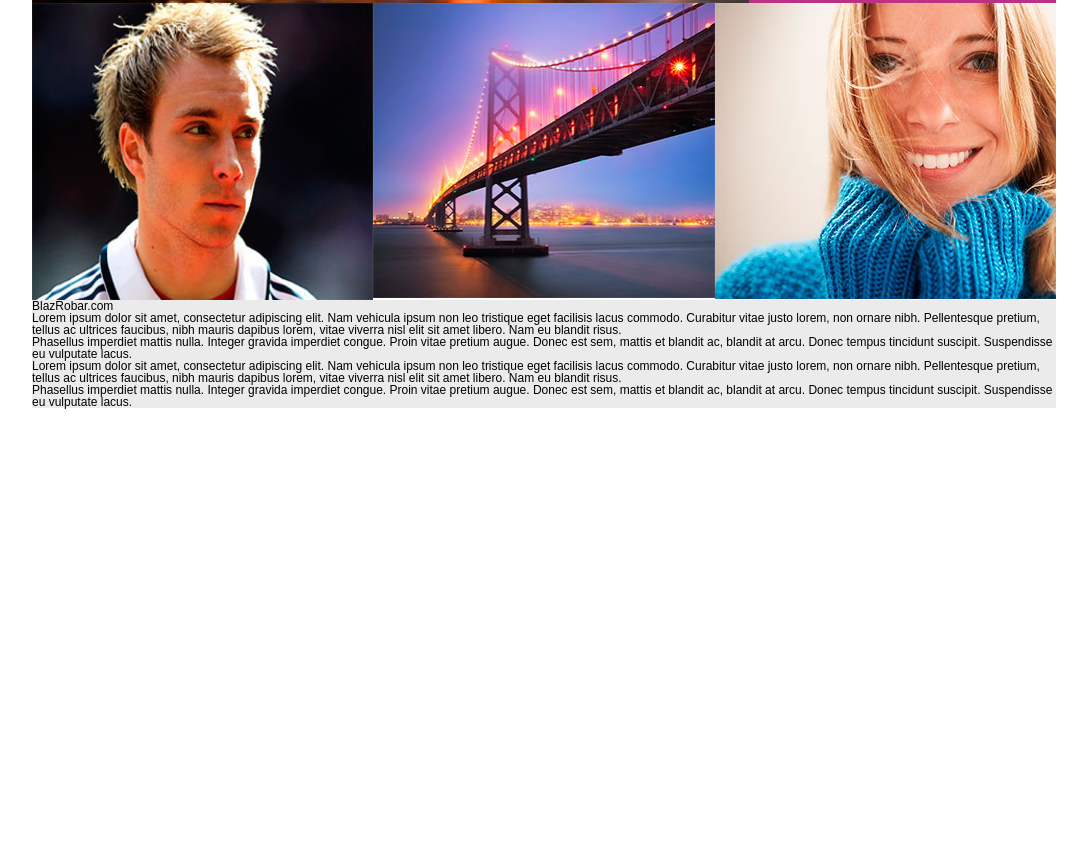
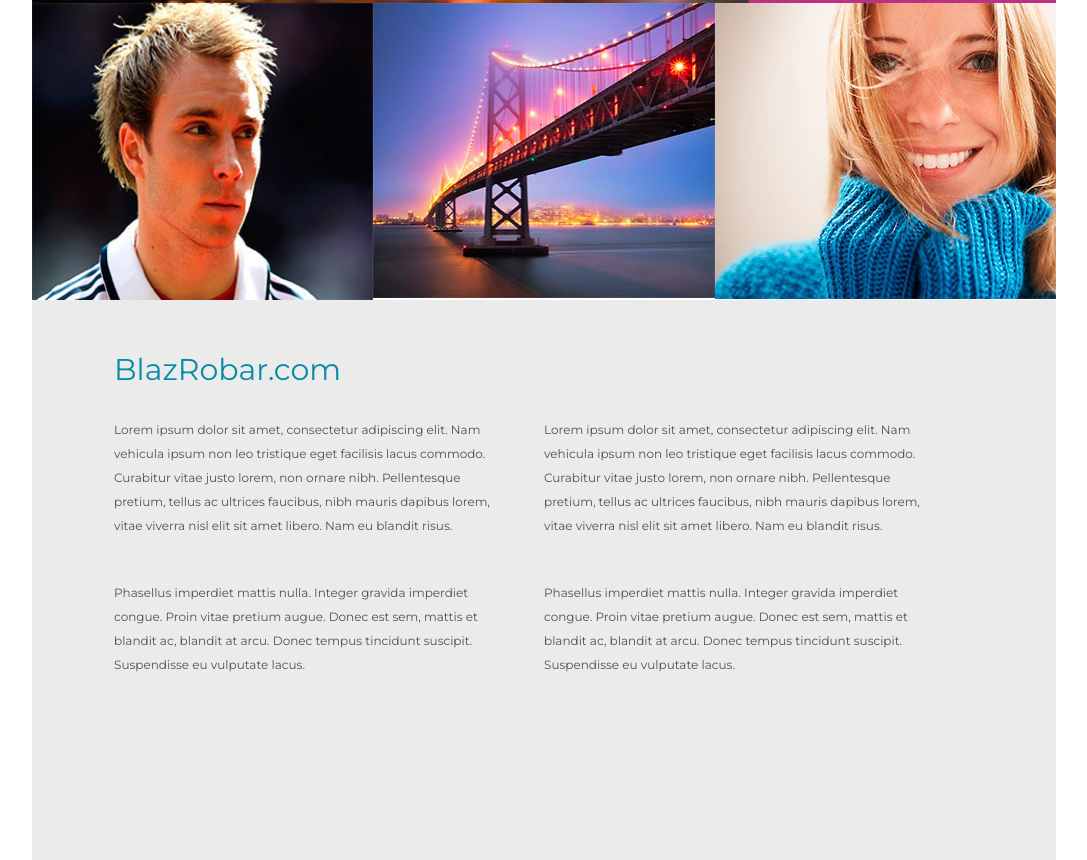
Before and after one commit to dimshiusua/adaptive, a plain HTML site: page index.html in a window 1280 px wide. Shown: the part 892-1752 px from the top of the page, without its empty margins (96-1183 px from the left). Before the commit the page ends 1301 px from the top, so only its background shows below. Drawn offline with Linux system fonts and the light colour scheme.

Commit message:
доделал текстовый блок

```diff
--- a/css/style.css
+++ b/css/style.css
@@ -101,6 +101,30 @@ button, input[type="submit"]{
 	background: #bc3184;
 }
 .inner-text{
+	min-height: 560px;
+}
+.inner-text, .text-item{
 	background-color: #ebebeb;
+	font-family: Montserrat;
+	color: #515151;
+}
+.text-item-wrap a{
+	display: block;
+	color: #088ca5;
+	font-size: 30px;
+	margin-bottom: 33px;
+}
+.text-item-wrap{
+	max-width: 860px;
+	margin: 0 auto;
+	padding-top: 55px;
+}
+.text-item{
+	float: left;
+	width: 50%;
+}
+.text-item p{
+	margin: 0 32px 43px 0;
+	line-height: 2em;
 }
 /*MAIN END*/
--- a/index.html
+++ b/index.html
@@ -67,11 +67,18 @@
 		</div>
 		<div class="container">
 			<div class="inner-text">
+
+				<div class="text-item-wrap">
 					<a href="#">BlazRobar.com</a>
+					<div class="text-item">
 						<p>Lorem ipsum dolor sit amet, consectetur adipiscing elit. Nam vehicula ipsum non leo tristique eget facilisis lacus commodo. Curabitur vitae justo lorem, non ornare nibh. Pellentesque pretium, tellus ac ultrices faucibus, nibh mauris dapibus lorem, vitae viverra nisl elit sit amet libero. Nam eu blandit risus. </p>
 						<p>Phasellus imperdiet mattis nulla. Integer gravida imperdiet congue. Proin vitae pretium augue. Donec est sem, mattis et blandit ac, blandit at arcu. Donec tempus tincidunt suscipit. Suspendisse eu vulputate lacus.</p>
+					</div>
+					<div class="text-item">
 						<p>Lorem ipsum dolor sit amet, consectetur adipiscing elit. Nam vehicula ipsum non leo tristique eget facilisis lacus commodo. Curabitur vitae justo lorem, non ornare nibh. Pellentesque pretium, tellus ac ultrices faucibus, nibh mauris dapibus lorem, vitae viverra nisl elit sit amet libero. Nam eu blandit risus.</p>
 						<p>Phasellus imperdiet mattis nulla. Integer gravida imperdiet congue. Proin vitae pretium augue. Donec est sem, mattis et blandit ac, blandit at arcu. Donec tempus tincidunt suscipit. Suspendisse eu vulputate lacus.</p>
+					</div>
+				</div>
 			</div>
 		</div>
 	</div>
```
Lines whose indentation alone changed are shown as unchanged.
